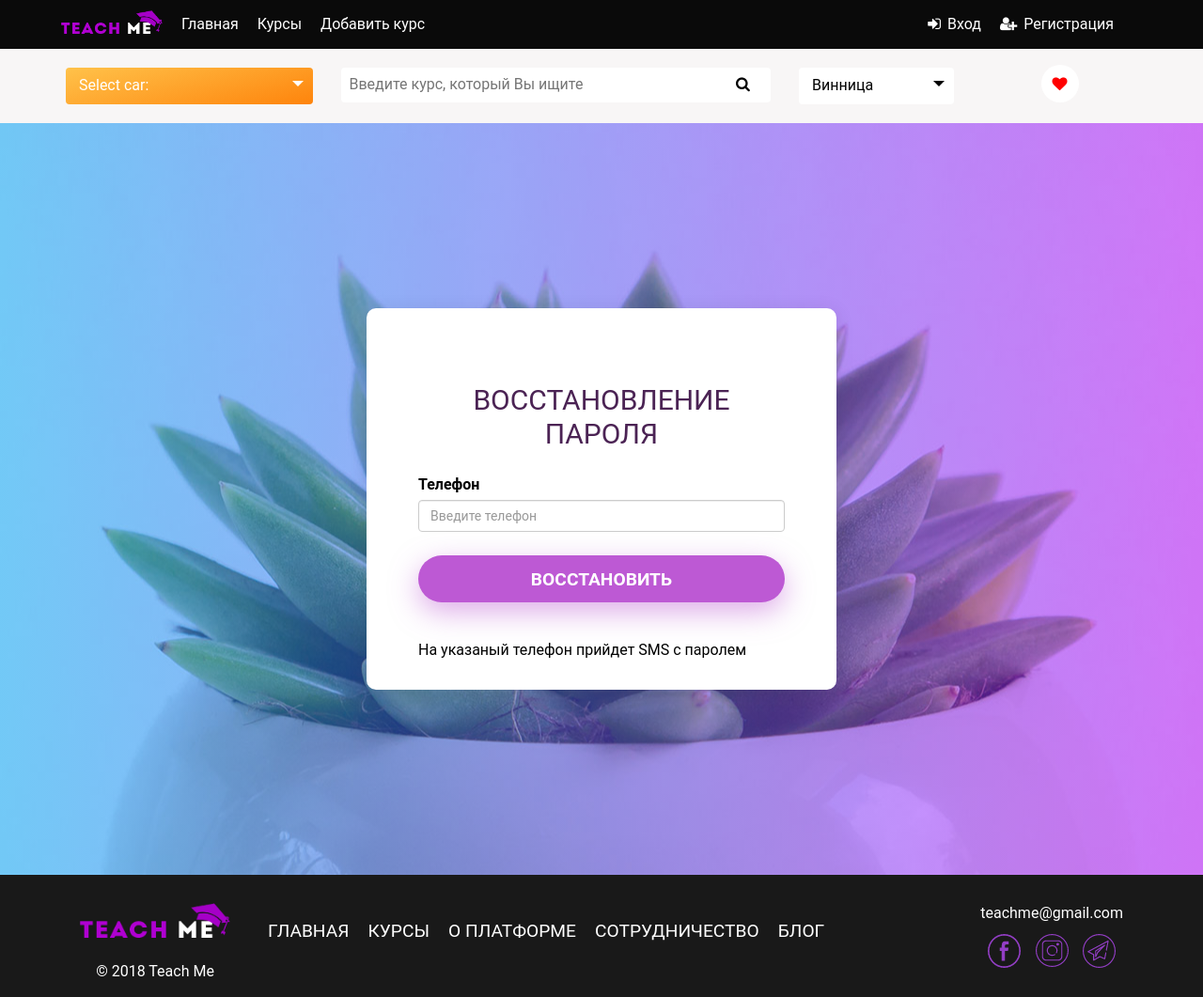
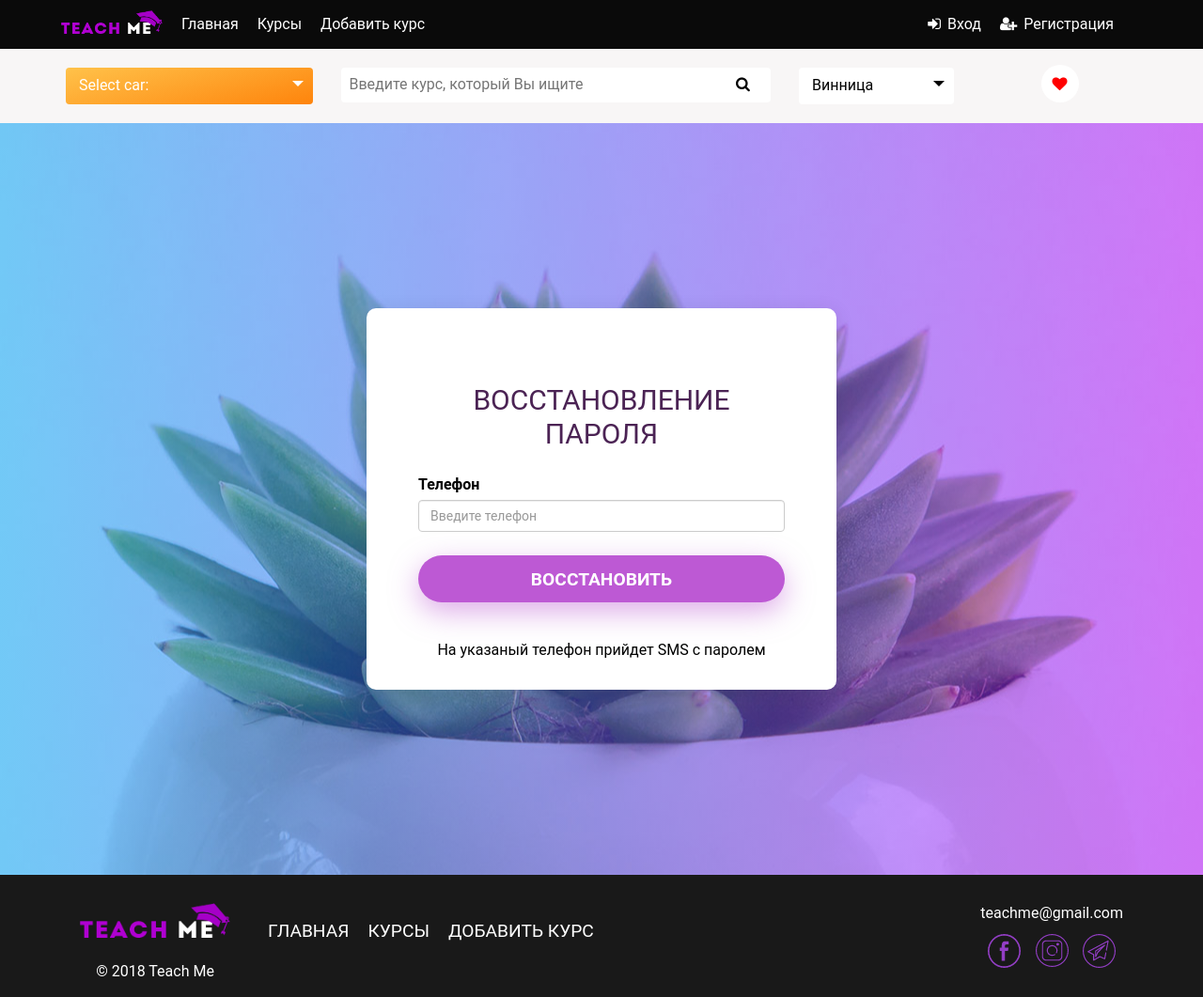
Before and after one commit to dimaoag/teach_me_front, a plain HTML site: page recovery.html in a window 1280 px wide. Shown: the whole page at 94% size. Drawn offline with Linux system fonts and the light colour scheme.

Commit message:
fix recovery

```diff
--- a/recovery.html
+++ b/recovery.html
@@ -15,6 +15,7 @@
     <link rel="stylesheet" href="css/owl.carousel.min.css">
     <link rel="stylesheet" href="css/owl.theme.default.min.css">
     <link rel="stylesheet" href="css/hover.css">
+    <link rel="stylesheet" href="css/nouislider.min.css">
     <!--===============================================================================================-->
     <link rel="stylesheet" type="text/css" href="css/util.css">
     <link rel="stylesheet" type="text/css" href="css/main.css">
@@ -133,7 +134,7 @@
                             <button class="btn btn-block login100-form-btn btn-login">Восстановить</button>
                         </form>
                         <!--Recovery password form end-->
-                        <div class="m-t-40">
+                        <div class="m-t-40" align="center">
                             <span>На указаный телефон прийдет SMS с паролем</span>
                         </div>
                     </div>
@@ -147,7 +148,9 @@
                         <div class="footer">
                             <div class="footer-logo">
                                 <div class="footer-logo-img">
-                                    <img src="img/footer_logo.png" alt="">
+                                    <a href="#">
+                                        <img src="img/footer_logo.png" alt="">
+                                    </a>
                                 </div>
                                 <div class="footer-logo-text">
                                     &copy; 2018 Teach Me
@@ -157,9 +160,7 @@
                                 <ul>
                                     <li><a href="#">Главная</a></li>
                                     <li><a href="#">Курсы</a></li>
-                                    <li><a href="#">О платформе</a></li>
-                                    <li><a href="#">сотрудничество</a></li>
-                                    <li><a href="#">Блог</a></li>
+                                    <li><a href="#">Добавить курс</a></li>
                                 </ul>
                             </div>
                             <div class="footer-links">
@@ -193,6 +194,7 @@
     <script src="js/spartan-multi-image-picker.js"></script>
     <script src="js/slick.min.js"></script>
     <script src="js/owl.carousel.min.js"></script>
+    <script src="js/nouislider.min.js"></script>
     <script src="js/script.js"></script>
 </body>
 </html>
```
